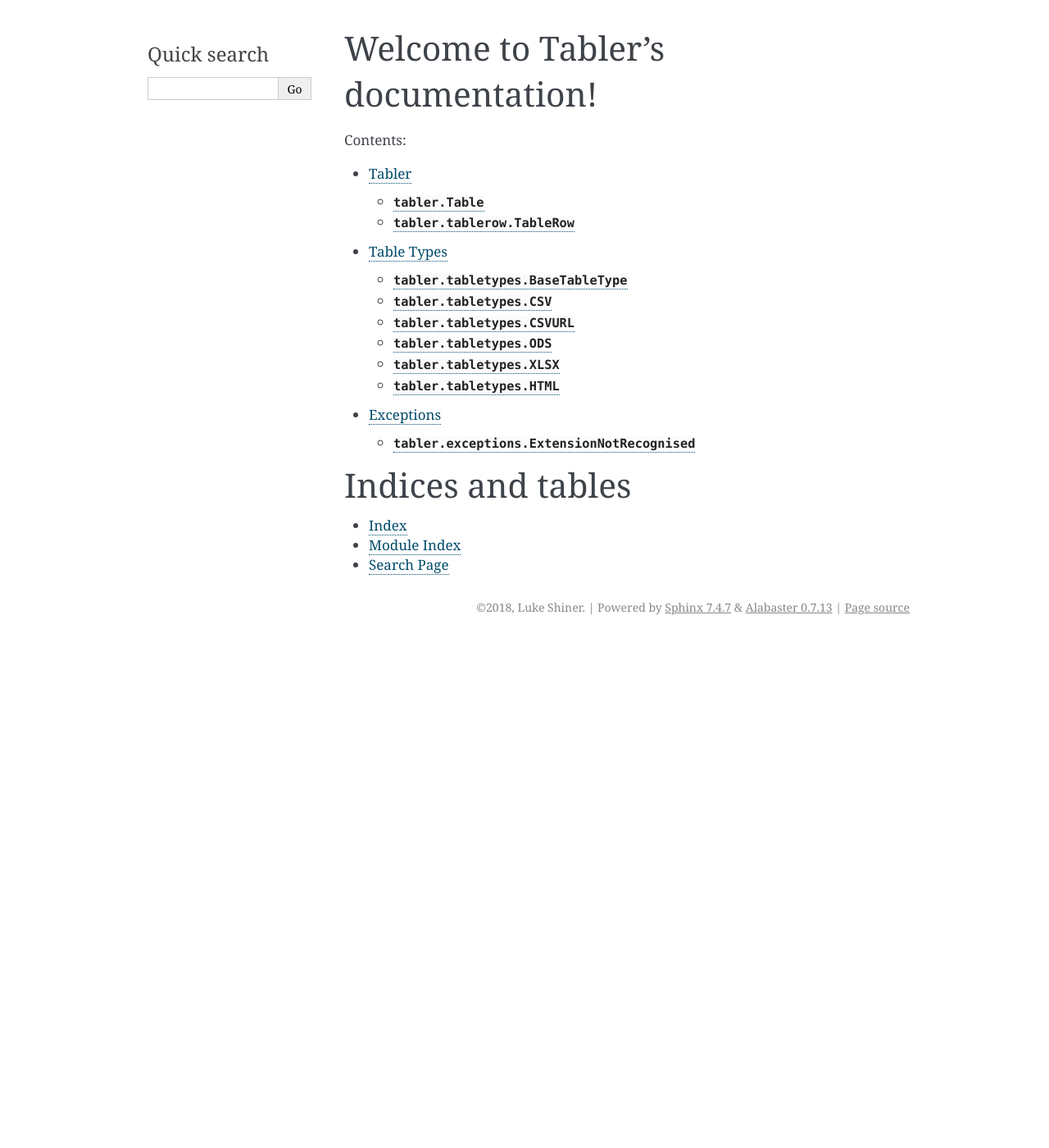
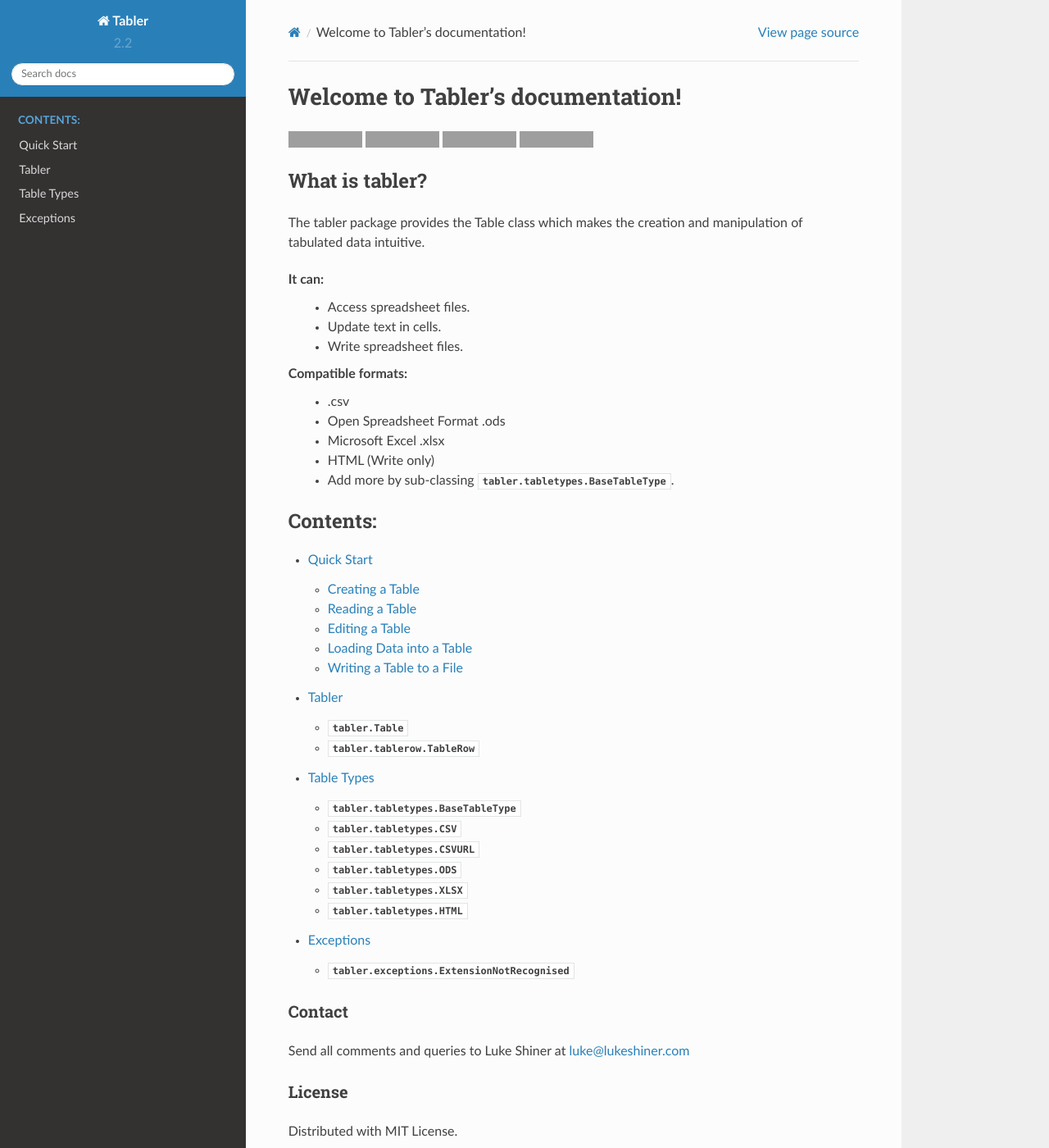
Before and after one commit to lukeshiner/tabler, a Sphinx documentation site: the page built from docs/source/index.rst, in a window 1280 px wide and 1400 px high. Shown: the whole window at 82% size. Built offline with Sphinx 7.4.7 and the Read the Docs theme 2.0.0, drawn with Linux system fonts in a browser that asks for light colours; some of the changed text lies outside the part shown; grey boxes are pictures that could not be loaded.

Commit message:
Update documentation.
Use Read the Docs theme for sphinx.

Remove circular dependency in docs.

Tabler version loaded from __init__.py in setup.py and docs.

Continue documentation improvements.

Finish docs update.

```diff
--- a/docs/source/conf.py
+++ b/docs/source/conf.py
@@ -1,41 +1,11 @@
-#!/usr/bin/env python3
-# -*- coding: utf-8 -*-
-#
-# Tabler documentation build configuration file, created by
-# sphinx-quickstart on Tue Feb  6 12:16:47 2018.
-#
-# This file is execfile()d with the current directory set to its
-# containing dir.
-#
-# Note that not all possible configuration values are present in this
-# autogenerated file.
-#
-# All configuration values have a default; values that are commented out
-# serve to show the default.
+"""Sphinx config."""
 
-# If extensions (or modules to document with autodoc) are in another directory,
-# add these directories to sys.path here. If the directory is relative to the
-# documentation root, use os.path.abspath to make it absolute, like shown here.
-#
-# import os
-# import sys
-# sys.path.insert(0, os.path.abspath('.'))
+from tabler import __version__
 
-
-# -- General configuration ------------------------------------------------
-
-# If your documentation needs a minimal Sphinx version, state it here.
-#
-# needs_sphinx = '1.0'
-
-# Add any Sphinx extension module names here, as strings. They can be
-# extensions coming with Sphinx (named 'sphinx.ext.*') or your custom
-# ones.
-extensions = ['sphinx.ext.autodoc',
-    'sphinx.ext.doctest',
-    'sphinx.ext.todo',
-    'sphinx.ext.coverage',
-    'sphinx.ext.mathjax']
+extensions = [
+    'sphinx.ext.autodoc', 'sphinx.ext.doctest', 'sphinx.ext.todo',
+    'sphinx.ext.coverage', 'sphinx.ext.mathjax'
+]
 
 # Add any paths that contain templates here, relative to this directory.
 templates_path = ['_templates']
@@ -59,9 +29,9 @@ author = 'Luke Shiner'
 # built documents.
 #
 # The short X.Y version.
-version = '2.0'
+version = __version__
 # The full version, including alpha/beta/rc tags.
-release = '2.0'
+release = __version__
 
 # The language for content autogenerated by Sphinx. Refer to documentation
 # for a list of supported languages.
@@ -81,13 +51,12 @@ pygments_style = 'default'
 # If true, `todo` and `todoList` produce output, else they produce nothing.
 todo_include_todos = True
 
-
 # -- Options for HTML output ----------------------------------------------
 
 # The theme to use for HTML and HTML Help pages.  See the documentation for
 # a list of builtin themes.
 #
-html_theme = 'alabaster'
+html_theme = 'sphinx_rtd_theme'
 
 # Theme options are theme-specific and customize the look and feel of a theme
 # further.  For a list of options available for each theme, see the
@@ -112,12 +81,10 @@ html_sidebars = {
     ]
 }
 
-
 # -- Options for HTMLHelp output ------------------------------------------
 
 # Output file base name for HTML help builder.
 htmlhelp_basename = 'Tablerdoc'
-
 
 # -- Options for LaTeX output ---------------------------------------------
 
@@ -143,20 +110,15 @@ latex_elements = {
 # (source start file, target name, title,
 #  author, documentclass [howto, manual, or own class]).
 latex_documents = [
-    (master_doc, 'Tabler.tex', 'Tabler Documentation',
-     'Luke Shiner', 'manual'),
+    (master_doc, 'Tabler.tex', 'Tabler Documentation', 'Luke Shiner',
+     'manual'),
 ]
-
 
 # -- Options for manual page output ---------------------------------------
 
 # One entry per manual page. List of tuples
 # (source start file, name, description, authors, manual section).
-man_pages = [
-    (master_doc, 'tabler', 'Tabler Documentation',
-     [author], 1)
-]
-
+man_pages = [(master_doc, 'tabler', 'Tabler Documentation', [author], 1)]
 
 # -- Options for Texinfo output -------------------------------------------
 
@@ -164,7 +126,6 @@ man_pages = [
 # (source start file, target name, title, author,
 #  dir menu entry, description, category)
 texinfo_documents = [
-    (master_doc, 'Tabler', 'Tabler Documentation',
-     author, 'Tabler', 'One line description of project.',
-     'Miscellaneous'),
+    (master_doc, 'Tabler', 'Tabler Documentation', author, 'Tabler',
+     'One line description of project.', 'Miscellaneous'),
 ]
--- a/docs/source/index.rst
+++ b/docs/source/index.rst
@@ -1,23 +1,67 @@
-.. Tabler documentation master file, created by
-   sphinx-quickstart on Tue Feb  6 12:16:47 2018.
-   You can adapt this file completely to your liking, but it should at least
-   contain the root `toctree` directive.
-
 Welcome to Tabler's documentation!
 ==================================
+.. image:: https://travis-ci.org/axevalley/tabler.svg?branch=master
+    :target: https://travis-ci.org/axevalley/tabler
+
+.. image:: https://readthedocs.org/projects/tabler/badge/?version=latest
+    :target: https://tabler.readthedocs.io/en/latest/?badge=latest
+    :alt: Documentation Status
+
+.. image:: https://badge.fury.io/py/tabler.svg
+    :target: https://pypi.org/project/tabler/
+
+.. image:: https://pypip.in/py_versions/tabler/badge.svg
+    :target: https://pypi.org/project/tabler/
+
+---------------
+What is tabler?
+---------------
+
+The tabler package provides the Table class which makes the creation and
+manipulation of tabulated data intuitive.
+
+It can:
+    + Access spreadsheet files.
+    + Update text in cells.
+    + Write spreadsheet files.
+
+Compatible formats:
+    + .csv
+    + Open Spreadsheet Format .ods
+    + Microsoft Excel .xlsx
+    + HTML (Write only)
+    + Add more by sub-classing :class:`tabler.tabletypes.BaseTableType`.
 
 .. toctree::
    :maxdepth: 2
    :caption: Contents:
 
+   quickstart
    table
    tabletypes
    exceptions
 
+_______
+Contact
+_______
+
+Send all comments and queries to Luke Shiner at luke@lukeshiner.com
+
+_______
+License
+_______
+
+Distributed with MIT License.
+
+Credits
+_______
+
+Created by Luke Shiner (luke@lukeshiner.com)
 
 
+__________________
 Indices and tables
-==================
+__________________
 
 * :ref:`genindex`
 * :ref:`modindex`
--- /dev/null
+++ b/docs/source/quickstart.rst
@@ -0,0 +1,91 @@
+Quick Start
+===========
+
+Creating a Table
+________________
+
+Import the Tabler class from the tabler package and instantiate it with a header
+and data::
+
+    from tabler import Table
+
+    table = Tabler(
+        header=['SKU', 'Item Title', 'Price'],
+        data=[[009, 'Item 1', 5.00], [010, 'Item 2', 9.99]])
+
+Or pass the path to a file to open::
+
+    from tabler import Table
+
+    Table('path/to/some/file.csv')
+
+This will recognise file types with the following extensions:
+    + .csv (UTF-8 encoded and comma delimited).
+    + .txt (UTF-8 encoded and comma delimited).
+    + .xlsx
+    + .ods
+
+To explicitly open a file of a specific type you must provide a **Table Type**
+object.::
+
+    from tabler import Table
+    from tabler.tabletypes import CSV
+
+    Table('path/to/some/file.csv', table_type=CSV(delimiter='\t'))
+
+**Table Types** subclass ``BaseTableType``. They tell tabler how to open and
+write files.
+
+
+Reading a Table
+_______________
+
+At its base, Tabler is a two dimensional ``list``. Therefore the simplest way
+to access a cell is by providing two indexes::
+
+    first_cell = table[0][0]
+
+You can index a row by row number (zero based)
+Tabler will always treat the first line of any supplied data as column headers.
+This means that you can specify a column by index number or title::
+
+    first_item_title = table[0]["Item Title"]
+
+Editing a Table
+_______________
+
+Edit cells using the equals ``=`` operator::
+
+    table[2]["Item Title"] = 'USB Hub'
+
+Cell content can be ``string``, ``int`` or ``float``.
+
+Loading Data into a Table
+_________________________
+
+You can load data into an empty Tabler object by passing a ``list`` of rows in
+the form of ``lists`` of cell data using the
+``Tabler().load_from_array(data, header)`` method. Pass A ``list`` of column
+headers as the second argument::
+
+    header = ["SKU", "Item Title", "Price"]
+
+    data = [
+        ["001", "USB Hub", 7.00],
+        ["002", "Raspberry Pi 3", 29.99],
+        ["003", Arduino Uno", 20.00]
+    ]
+
+    table = Tabler()
+    table.load_from_array(data, header)
+
+Writing a Table to a File
+_________________________
+
+Writing a file is similar to reading a file. Use ``Table Types`` in the same way
+to manage writing files::
+
+    table.write('path/to/save.csv', table_type=CSV(delimiter='\t')
+
+Tabler will the ``table type`` automatically for recognised file extensions if
+not explicitly set.
```
Also changed, not shown: README.rst (+12 -88 lines), setup.py (+10 -9 lines), tabler/__init__.py (+5 -3 lines), 3 other files.
